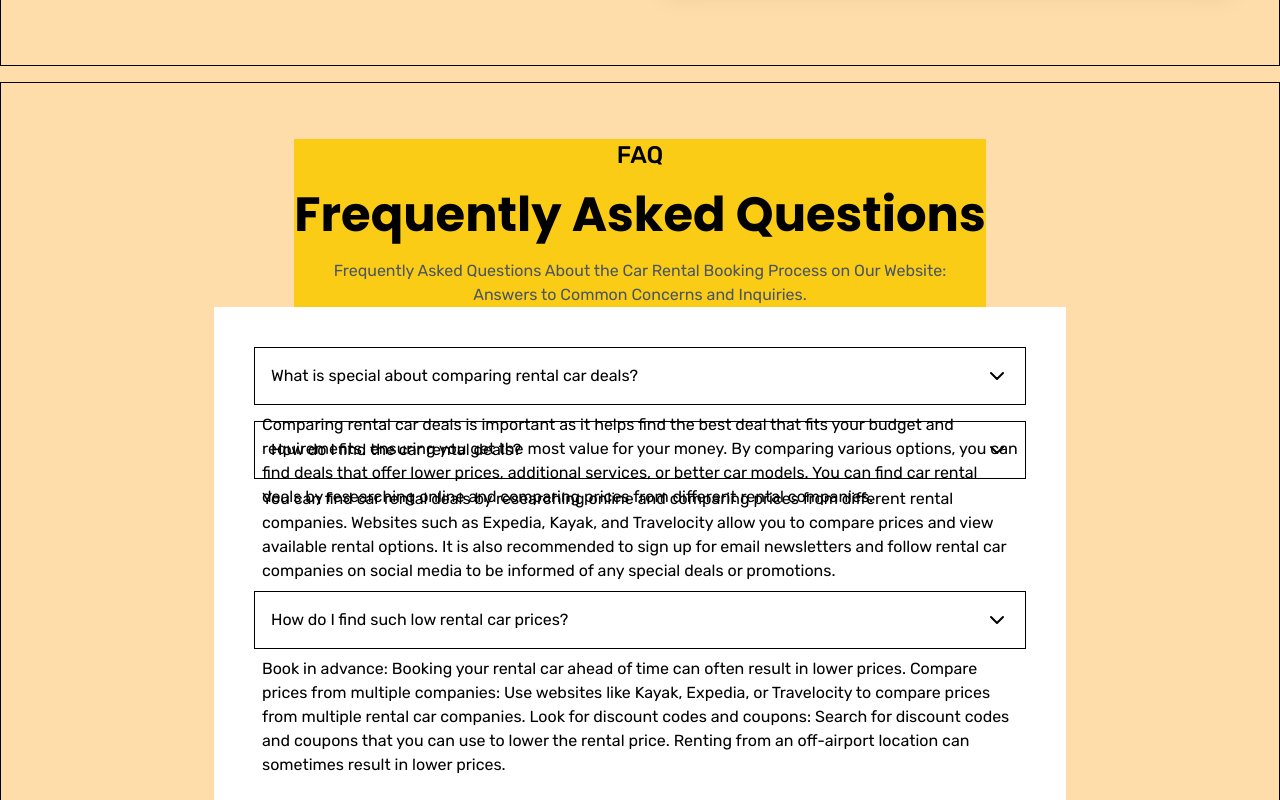
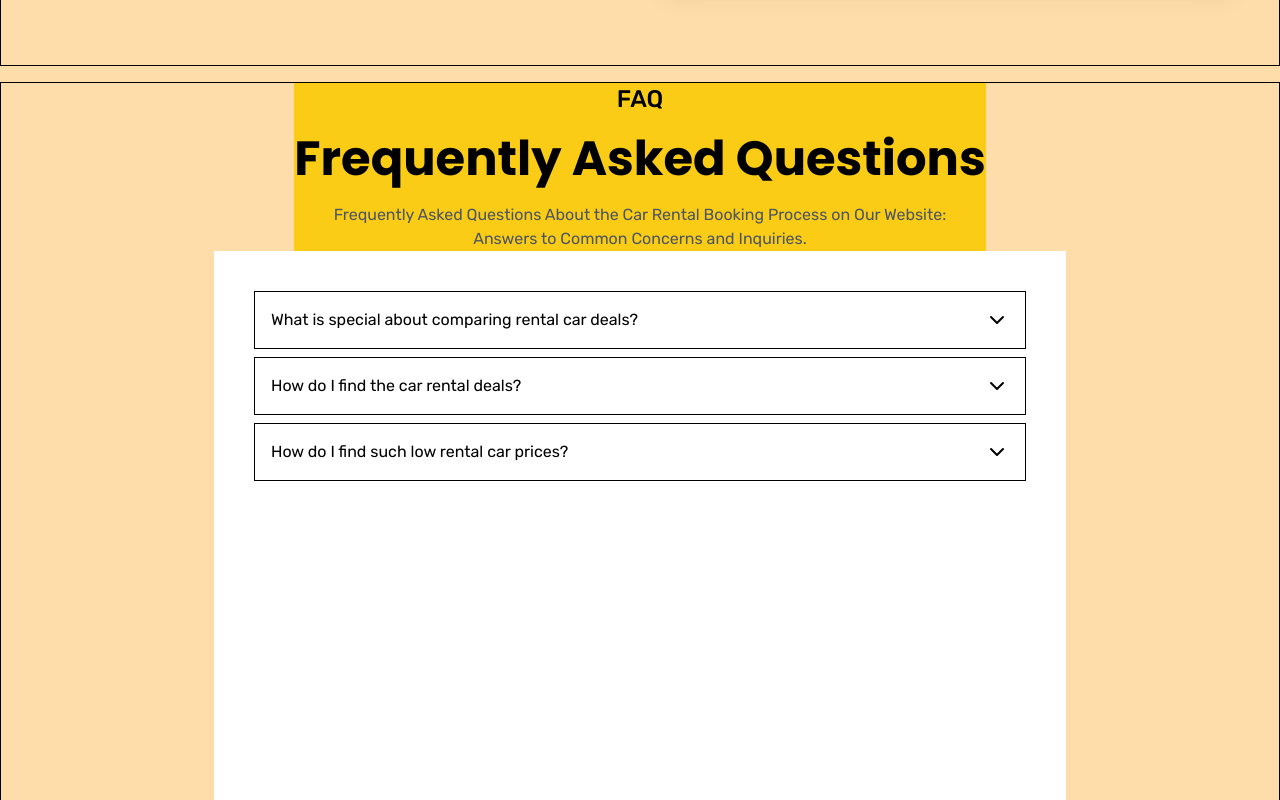
Before and after one commit to mrlzzz/portfolio-car-rental, a React (Vite) app: page / in a window 1280 px wide. Shown: the part 5720-6520 px from the top of the page. Built offline with nearby package versions, Linux system fonts and the light colour scheme.

Commit message:
add: Faq accordion

```diff
--- /dev/null
+++ b/src/components/Accordion.tsx
@@ -0,0 +1,41 @@
+import { useState } from "react";
+import AccordionItem from "./AccordionItem";
+
+type AccordionProps = {
+  items: {
+    question: string;
+    answer: string;
+  }[];
+};
+
+const Accordion = ({ items }: AccordionProps) => {
+  // Simplify state management on this
+  const [openItems, setOpenItems] = useState(Array(items.length).fill(true));
+
+  const toggleItem = (index: number) => {
+    setOpenItems((prevOpenItems) =>
+      prevOpenItems.map((isOpen, idx) => (idx === index ? !isOpen : isOpen)),
+    );
+  };
+
+  const accordionItems = items.map((e, idx) => {
+    return (
+      <AccordionItem
+        key={idx}
+        data={e}
+        isActive={openItems[idx]}
+        onClick={() => {
+          toggleItem(idx);
+        }}
+      />
+    );
+  });
+
+  return (
+    <div className="flex w-2/3 flex-1 flex-col gap-1 bg-white p-10 text-left">
+      {accordionItems}
+    </div>
+  );
+};
+
+export default Accordion;
--- /dev/null
+++ b/src/components/AccordionItem.tsx
@@ -0,0 +1,38 @@
+import Icon from "../utils/Icon";
+
+type AccordionItemProps = {
+  data: {
+    question: string;
+    answer: string;
+  };
+  isActive: boolean;
+  onClick: () => void;
+};
+
+const AccordionItem = ({ data, isActive, onClick }: AccordionItemProps) => {
+  const { question, answer } = data;
+  return (
+    <>
+      <button
+        className="flex justify-between border border-black bg-white p-4 duration-150 hover:brightness-95"
+        onClick={onClick}
+      >
+        {question}
+        <span>
+          <Icon type={isActive ? "arrDown" : "arrUp"} />
+        </span>
+      </button>
+      <div
+        className={`${
+          // Must use `max-height` for transition to work.
+          // Also `h-fit` doesn't work, `overflow: hidden` must be present too.
+          isActive ? "max-h-0 " : "max-h-full"
+        }  overflow-hidden transition-all duration-300 ease-in-out`}
+      >
+        <div className="p-4 text-gray-500">{answer}</div>
+      </div>
+    </>
+  );
+};
+
+export default AccordionItem;
--- a/src/components/BookingForm.tsx
+++ b/src/components/BookingForm.tsx
@@ -4,7 +4,7 @@ const BookingForm = () => {
   return (
     <section className="mx-auto my-4 h-screen max-w-7xl border border-black">
       <div className="flex h-full items-center justify-center">
-        <div className="w-full  border border-black p-16 shadow-lg">
+        <div className="w-full border border-black p-16 shadow-lg">
           <h1 className="mb-5 text-2xl font-bold">Book a car</h1>
           <form>
             <div className="flex flex-col gap-2">
--- a/src/components/Faq.tsx
+++ b/src/components/Faq.tsx
@@ -1,10 +1,11 @@
-import FaqTable from "./FaqTable";
+import Accordion from "./Accordion";
+import faqData from "../data/faqData";
 
 const Faq = () => {
   return (
     <section className="mx-auto my-4 h-screen max-w-7xl border border-black">
       <div className="flex h-full flex-col items-center justify-center">
-        <div className="flex flex-col items-center gap-5 bg-yellow-400 text-center">
+        <div className="flex flex-col items-center justify-center gap-5 bg-yellow-400 text-center">
           <span className="text-2xl font-medium">FAQ</span>
           <h1 className="text-5xl font-bold">Frequently Asked Questions</h1>
           <p className="max-w-2xl text-gray-600">
@@ -12,7 +13,7 @@ const Faq = () => {
             Our Website: Answers to Common Concerns and Inquiries.
           </p>
         </div>
-        <FaqTable />
+        <Accordion items={faqData} />
       </div>
     </section>
   );
--- a/src/components/FaqTable.tsx
+++ /dev/null
@@ -1,66 +0,0 @@
-import { useState } from "react";
-import Icon from "../utils/Icon";
-
-const FaqTable = () => {
-  const [isActive, setIsActive] = useState(true);
-
-  return (
-    <div className="flex w-2/3 flex-col bg-white p-10 text-left">
-      <button
-        className="flex justify-between border border-black p-4"
-        onClick={() => {
-          setIsActive(!isActive);
-        }}
-      >
-        What is special about comparing rental car deals?
-        <span>
-          <Icon type="arrDown" />
-        </span>
-      </button>
-
-      <div
-        className={`${
-          isActive ? "max-h-0" : "max-h-20"
-        } p-2 transition-all duration-300 ease-in`}
-      >
-        Comparing rental car deals is important as it helps find the best deal
-        that fits your budget and requirements, ensuring you get the most value
-        for your money. By comparing various options, you can find deals that
-        offer lower prices, additional services, or better car models. You can
-        find car rental deals by researching online and comparing prices from
-        different rental companies.
-      </div>
-      <button className="flex justify-between border border-black p-4">
-        How do I find the car rental deals?
-        <span>
-          <Icon type="arrDown" />
-        </span>
-      </button>
-      <div className="p-2">
-        You can find car rental deals by researching online and comparing prices
-        from different rental companies. Websites such as Expedia, Kayak, and
-        Travelocity allow you to compare prices and view available rental
-        options. It is also recommended to sign up for email newsletters and
-        follow rental car companies on social media to be informed of any
-        special deals or promotions.
-      </div>
-      <button className="flex justify-between border border-black p-4">
-        How do I find such low rental car prices?
-        <span>
-          <Icon type="arrDown" />
-        </span>
-      </button>
-      <div className="p-2">
-        Book in advance: Booking your rental car ahead of time can often result
-        in lower prices. Compare prices from multiple companies: Use websites
-        like Kayak, Expedia, or Travelocity to compare prices from multiple
-        rental car companies. Look for discount codes and coupons: Search for
-        discount codes and coupons that you can use to lower the rental price.
-        Renting from an off-airport location can sometimes result in lower
-        prices.
-      </div>
-    </div>
-  );
-};
-
-export default FaqTable;
--- /dev/null
+++ b/src/data/faqData.ts
@@ -0,0 +1,19 @@
+const faqData = [
+  {
+    question: "What is special about comparing rental car deals?",
+    answer:
+      "Comparing rental car deals is important as it helps find the best deal that fits your budget and requirements, ensuring you get the most value for your money. By comparing various options, you can find deals that offer lower prices, additional services, or better car models. You can find car rental deals by researching online and comparing prices from different rental companies.",
+  },
+  {
+    question: "How do I find the car rental deals?",
+    answer:
+      "You can find car rental deals by researching online and comparing prices from different rental companies. Websites such as Expedia, Kayak, and Travelocity allow you to compare prices and view available rental options. It is also recommended to sign up for email newsletters and follow rental car companies on social media to be informed of any special deals or promotions.",
+  },
+  {
+    question: "How do I find such low rental car prices?",
+    answer:
+      "Book in advance: Booking your rental car ahead of time can often result in lower prices. Compare prices from multiple companies: Use websites like Kayak, Expedia, or Travelocity to compare prices from multiple rental car companies. Look for discount codes and coupons: Search for discount codes and coupons that you can use to lower the rental price. Renting from an off-airport location can sometimes result in lower prices.",
+  },
+];
+
+export default faqData;
```
